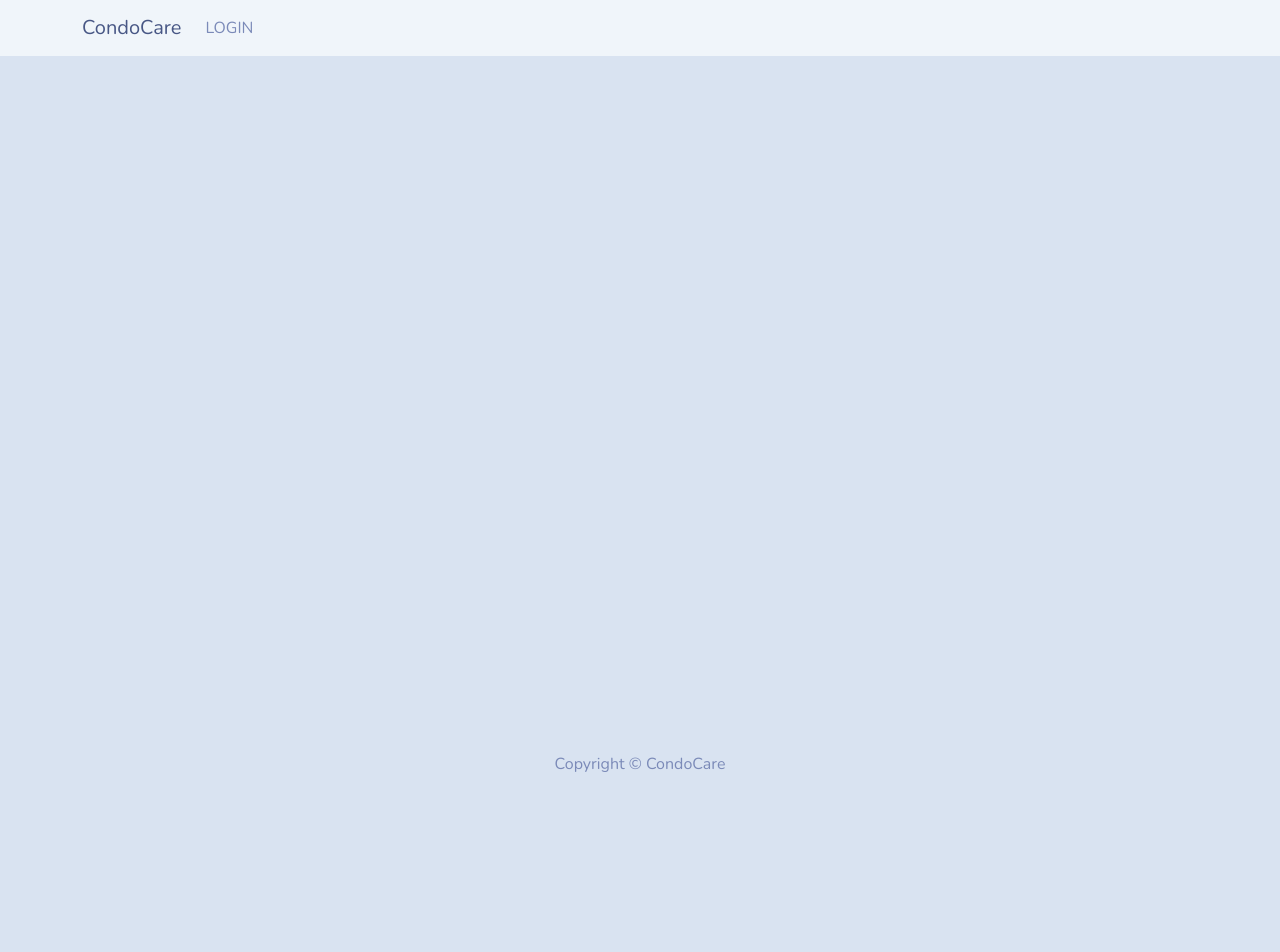
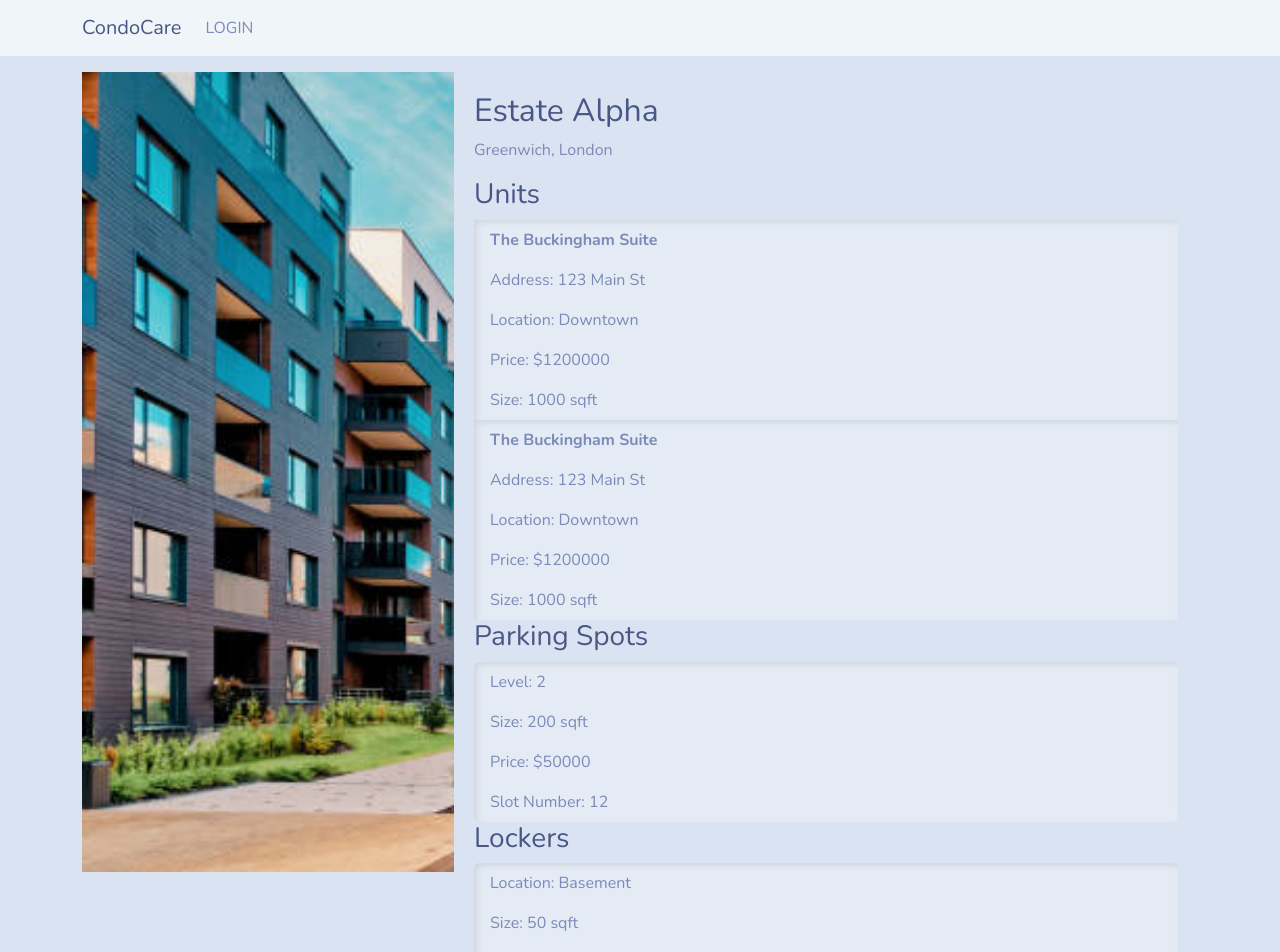
Before and after one commit to THE-390-Team/THE-390, a React (Create React App) app in the folder frontend/: page /property-page in a window 1280 px wide. Shown: the top 952 px of the page. Before the commit the page ends 800 px from the top, so only its background shows below. Built offline with nearby package versions, Linux system fonts and the light colour scheme.

Commit message:
Property Page design Created Property page to be used/accesed from dashboard needs refactoring later

```diff
--- a/frontend/src/App.js
+++ b/frontend/src/App.js
@@ -10,6 +10,7 @@ import UserProfile from "./components/UserProfile.js";
 import LogOut from "./components/log/LogOut";
 import PropertyCard from "./components/property/PropertyCard.js";
 import DashBoard from "./components/DashBoard.js";
+import PropertyPage from "./components/property/CreateProperty.js";
 
 
 function App() {
@@ -26,6 +27,7 @@ function App() {
             <Route path="/profile" element={<UserProfile />} />
             <Route path="/property-card" element={<PropertyCard />} />
             <Route path="/dashboard" element={<DashBoard />} />
+            <Route path="/property-page" element={<PropertyPage />} />
           </Routes>
         </Container>
       </main>
--- a/frontend/src/components/property/CreateProperty.js
+++ b/frontend/src/components/property/CreateProperty.js
@@ -0,0 +1,29 @@
+import React from 'react'
+import PropertyCard from './PropertyCard'
+import PropertyContainer from './PropertyContainer'
+import PropertyPage from './PropertyPage'
+import propertyPhoto from "../../assets/condo-photo.jpg"
+
+const Property = () => {
+    const property = {
+        id: "1",
+        name: "Estate Alpha",
+        location: "Greenwich, London",
+        image: propertyPhoto,
+        units: [
+            { id: 1, name: "The Buckingham Suite", address: '123 Main St', location: 'Downtown', price: 1200000, size: 1000 },
+            { id: 1, name: "The Buckingham Suite", address: '123 Main St', location: 'Downtown', price: 1200000, size: 1000 },
+        ],
+        parkingSpots: [
+            { id: 1, level: 2, size: 200, price: 50000, slotNumber: 12 },
+        ],
+        lockers: [
+            { id: 1, location: 'Basement', size: 50, number: 3 },
+        ],
+    }
+  return (
+    <div><PropertyPage property={property}/></div>
+  )
+}
+
+export default Property
--- a/frontend/src/components/property/PropertyCard.js
+++ b/frontend/src/components/property/PropertyCard.js
@@ -1,5 +1,6 @@
 import React, { useState, useRef } from 'react';
 import { Button, Overlay, Popover, ListGroup, Card } from 'react-bootstrap';
+
 
 const PropertyCard = ({ property }) => {
   // Refs for the buttons
--- /dev/null
+++ b/frontend/src/components/property/PropertyPage.js
@@ -0,0 +1,71 @@
+import React from 'react';
+import { useParams } from 'react-router-dom'; // Assuming you're using React Router for navigation
+import { Container, Row, Col, ListGroup } from 'react-bootstrap';
+
+
+const PropertyPage = ({property}) => {
+  let { propertyId } = useParams(); // Get the property ID from the URL
+
+  // Assuming each section (Units, Parking, Lockers) is a separate component
+  const renderUnits = () => {
+    return property.units.map((unit) => (
+      <ListGroup variant="flush" key={unit.id}>
+        <ListGroup.Item><strong>{unit.name}</strong></ListGroup.Item>
+        <ListGroup.Item>Address: {unit.address}</ListGroup.Item>
+        <ListGroup.Item>Location: {unit.location}</ListGroup.Item>
+        <ListGroup.Item>Price: ${unit.price}</ListGroup.Item>
+        <ListGroup.Item>Size: {unit.size} sqft</ListGroup.Item>
+      </ListGroup>
+    ));
+  };
+
+  const renderParkingSpots = () => {
+    return property.parkingSpots.map((spot) => (
+      <ListGroup key={spot.id}>
+        <ListGroup.Item>Level: {spot.level}</ListGroup.Item>
+        <ListGroup.Item>Size: {spot.size} sqft</ListGroup.Item>
+        <ListGroup.Item>Price: ${spot.price}</ListGroup.Item>
+        <ListGroup.Item>Slot Number: {spot.slotNumber}</ListGroup.Item>
+      </ListGroup>
+    ));
+  };
+
+  const renderLockers = () => {
+    return property.lockers.map((locker) => (
+      <ListGroup key={locker.id}>
+        <ListGroup.Item>Location: {locker.location}</ListGroup.Item>
+        <ListGroup.Item>Size: {locker.size} sqft</ListGroup.Item>
+        <ListGroup.Item>Number: {locker.number}</ListGroup.Item>
+      </ListGroup>
+    ));
+  };
+
+
+  return (
+    <Container fluid>
+      <Row>
+        <Col md={4} style={{ padding: '0' }}>
+        <img src={property.image} alt={property.name} style={{ width: '100%', height: '100vh', objectFit: 'cover' }} />
+        </Col>
+        <Col md={8} style={{ padding: '20px', overflowY: 'auto' }}>
+          <h2>{property.name}</h2>
+          <p>{property.location}</p>
+          <div>
+            <h3>Units</h3>
+            {renderUnits()}
+          </div>
+          <div>
+            <h3>Parking Spots</h3>
+            {renderParkingSpots()}
+          </div>
+          <div>
+            <h3>Lockers</h3>
+            {renderLockers()}
+          </div>
+        </Col>
+      </Row>
+    </Container>
+  );
+};
+
+export default PropertyPage;
--- a/frontend/src/screens/HomeScreen.js
+++ b/frontend/src/screens/HomeScreen.js
@@ -3,9 +3,9 @@ import { Link } from "react-router-dom";
 
 const HomeScreen = () => {
     return (
-        <main>
-            <div></div>
-        </main>
+
+            <div><Link to = "/property-page"> Property Page </Link></div>
+
 
     )
 }
```
